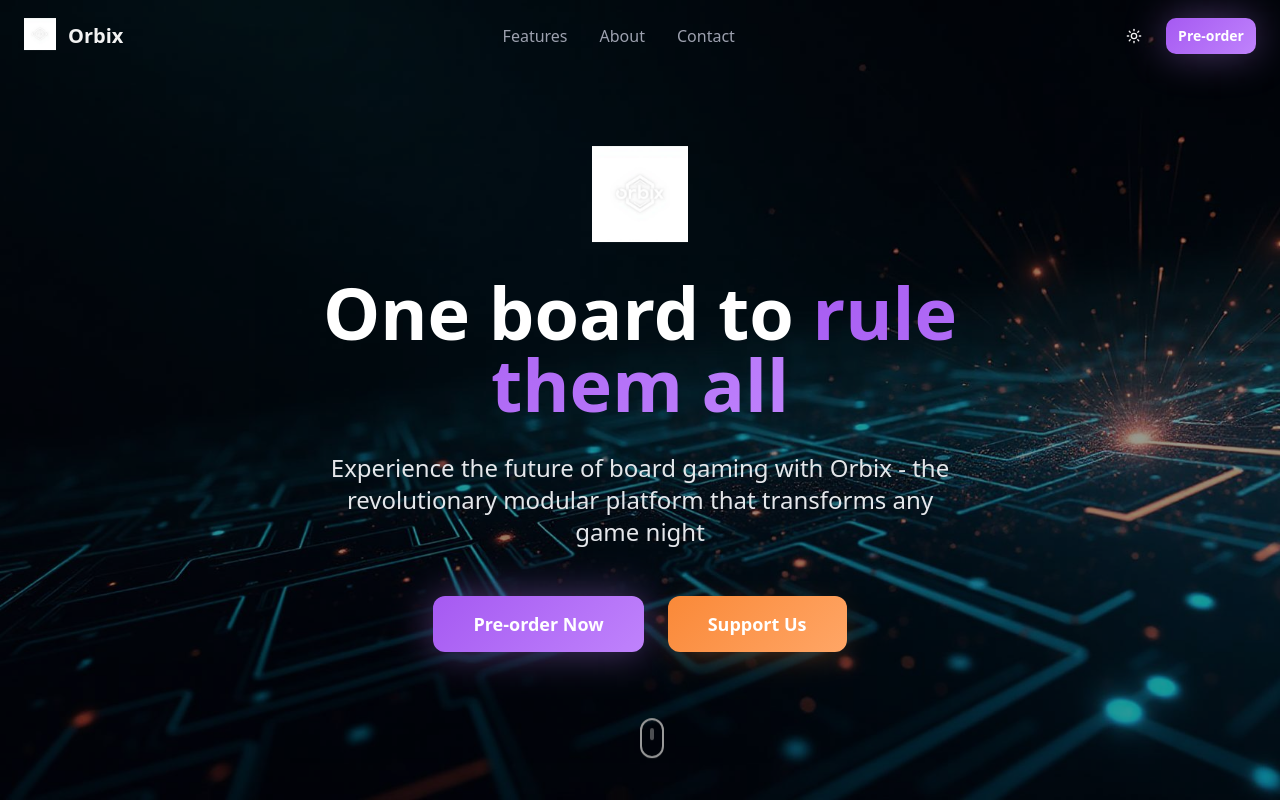
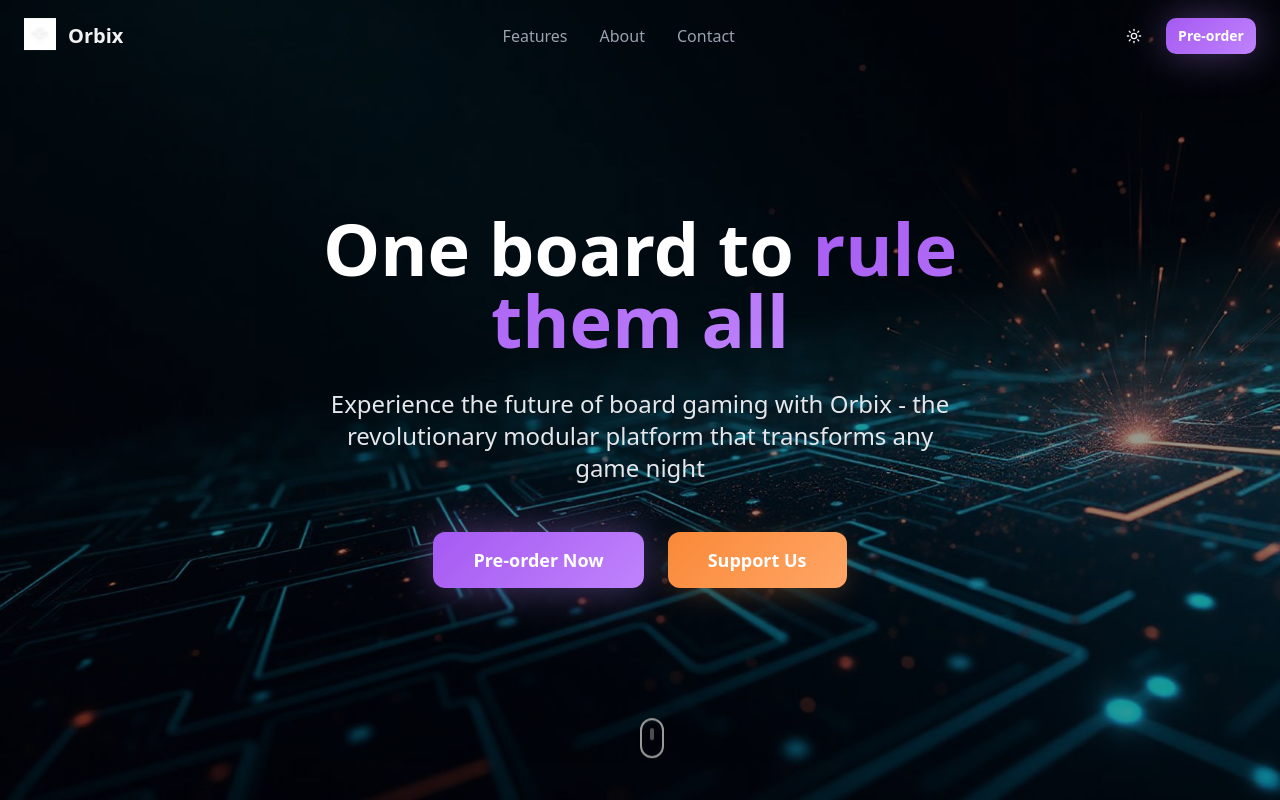
Before and after one commit to OrbixLab/orbix-landing-canvas, a React (Vite) app: page / in a window 1280 px wide. Shown: the top 800 px of the page. Built offline with nearby package versions, Linux system fonts and the light colour scheme.

Commit message:
Remove logo from hero section
Removed the Orbix logo from the hero section, keeping only the slogan and buttons.

```diff
--- a/src/components/HeroSection.tsx
+++ b/src/components/HeroSection.tsx
@@ -20,12 +20,6 @@ export const HeroSection = () => {
       {/* Content */}
       <div className="relative z-20 text-center text-white max-w-4xl mx-auto px-4 md:px-6">
         <div className="fade-in">
-          <img
-            src={orbixLogo}
-            alt="Orbix"
-            className="h-16 md:h-24 w-16 md:w-24 mx-auto mb-6 md:mb-8 animate-float"
-          />
-
           <h1 className="text-3xl md:text-5xl lg:text-7xl font-bold mb-6 md:mb-8 leading-tight px-2">
             One board to
             <span className="bg-gradient-secondary bg-clip-text text-transparent">
```
